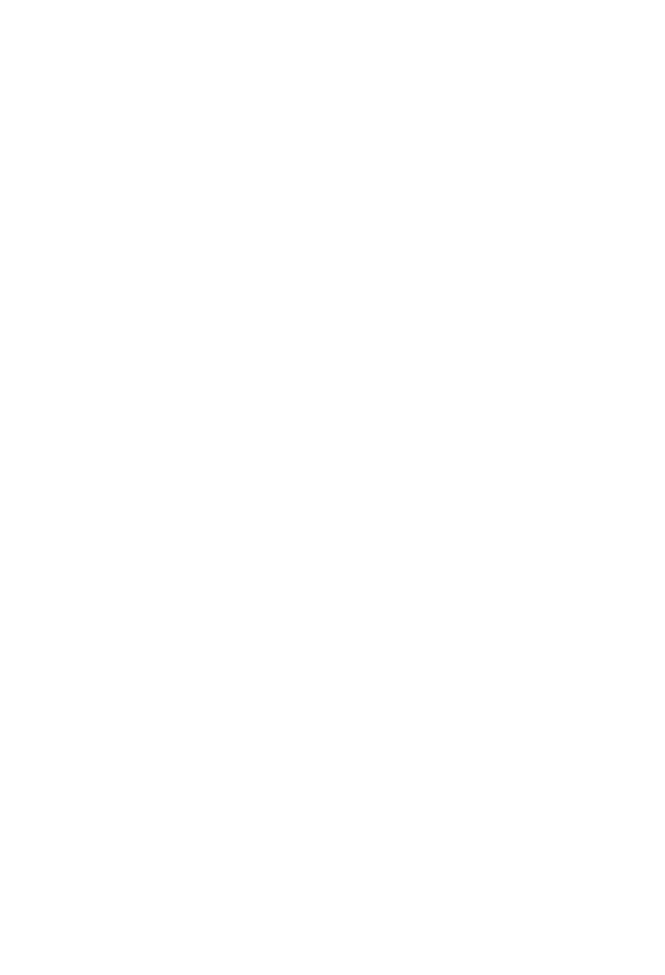
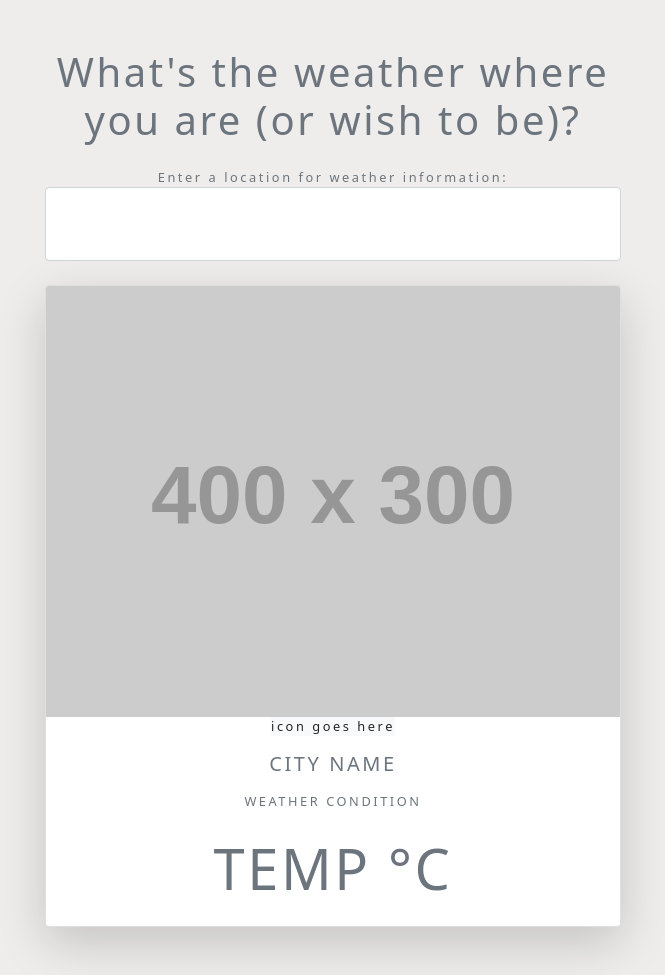
Before and after one commit to JRybelis/8.-weather_app, a plain HTML site: page index.html in a window 1280 px wide. Shown: the whole page, without its empty margins (307-972 px from the left). Before the commit the page ends 800 px from the top, so only its background shows below. Drawn offline with nearby package versions, Linux system fonts and the light colour scheme; placeholder pictures from the web are drawn by us.

Commit message:
layout & styling

```diff
--- a/index.html
+++ b/index.html
@@ -9,6 +9,34 @@
     <title>Weather check</title>
 </head>
 <body>
+
+    <div class="container my-5 mx-auto">
+
+        <h1 class="text-muted text-center my-4">What's the weather where you are (or wish to be)?</h1>
+
+        <form class="change-location my-4 text-center text-muted">
+            <label for="city">Enter a location for weather information:</label>
+            <input type="text" name="city" class="form-control p-4">
+        </form>
+
+        <div class="card shadow-lg rounded">
+            <img src="https://via.placeholder.com/400x300" class="time card-img-top">
+            <div class="icon bg-light mx-auto text-center">
+                icon goes here
+            </div>
+            <div class="text-muted text-uppercase text-center details">
+                <h5 class="my-3">City name</h5>
+                <div class="my-3">Weather condition</div>
+                <div class="display-4 my-4">
+                    <span>Temp</span>
+                    <span>&deg;C</span>
+                </div>
+            </div>
+        </div>
+
+    </div>
+
+
     <script src="./scripts/forecast.js"></script>
     <script src="./scripts/app.js"></script>
 </body>
--- a/styles.css
+++ b/styles.css
@@ -0,0 +1,8 @@
+body {
+    background: #eeedec;
+    letter-spacing: 0.2em;
+    font-size: 0.8em;
+}
+.container{
+    max-width: 600px;
+}
```
